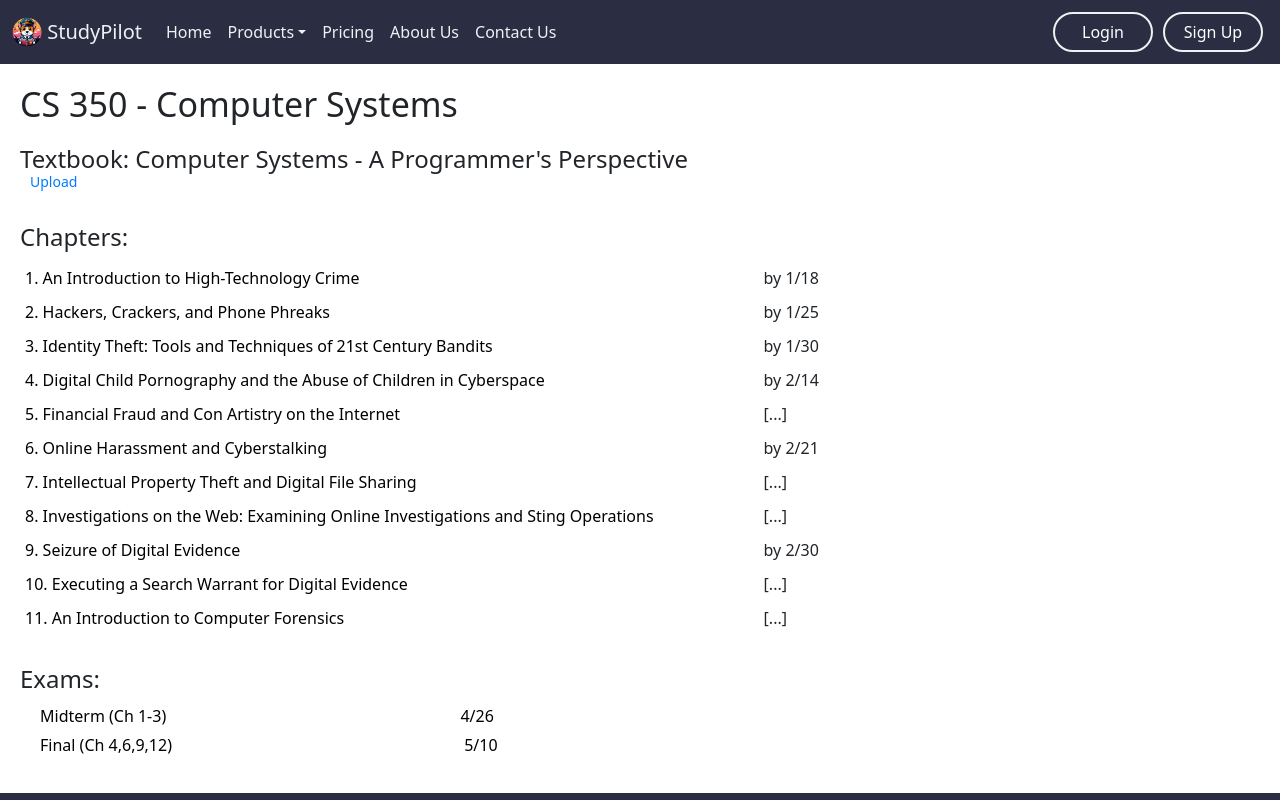
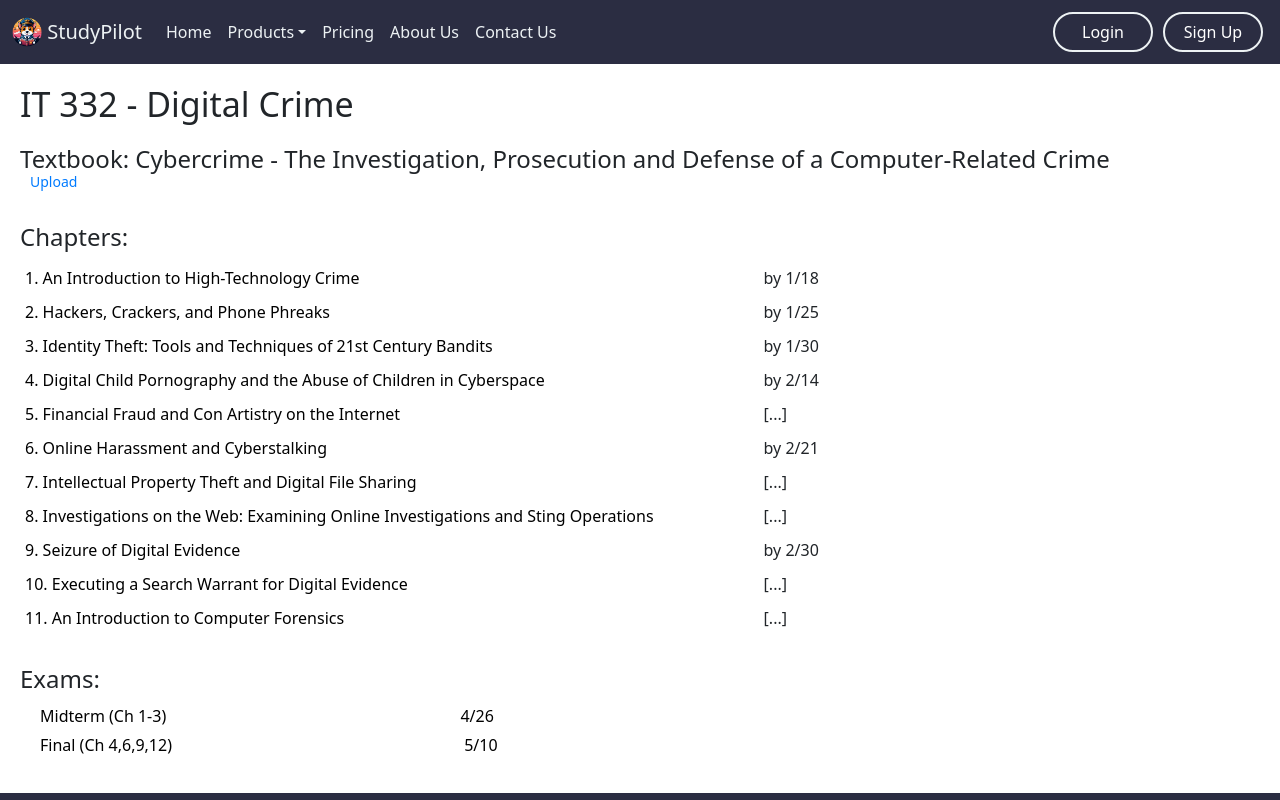
Before and after one commit to shricharanks108/studypilot, a React (Create React App) app: page /#/coursePage in a window 1280 px wide. Shown: the top 800 px of the page. Built offline with nearby package versions, Linux system fonts and the light colour scheme.

Commit message:
fixed title of course page

```diff
--- a/src/pages/CoursePage/CoursePage.js
+++ b/src/pages/CoursePage/CoursePage.js
@@ -6,10 +6,10 @@ function CoursePage() {
   return (
     <div class="course_page" style={{ display: 'flex', flexDirection: 'column' }}>
       <div class="header1">
-        <h2> CS 350 - Computer Systems</h2>
+        <h2> IT 332 - Digital Crime</h2>
       </div>
       <div class="header2">
-        <h2>Textbook: Computer Systems - A Programmer's Perspective</h2>
+        <h2>Textbook: Cybercrime - The Investigation, Prosecution and Defense of a Computer-Related Crime</h2>
       </div>
       <div class="link">
         <Link to="/upload"><span style={{ marginLeft: '10px' }}></span>Upload</Link>
```
